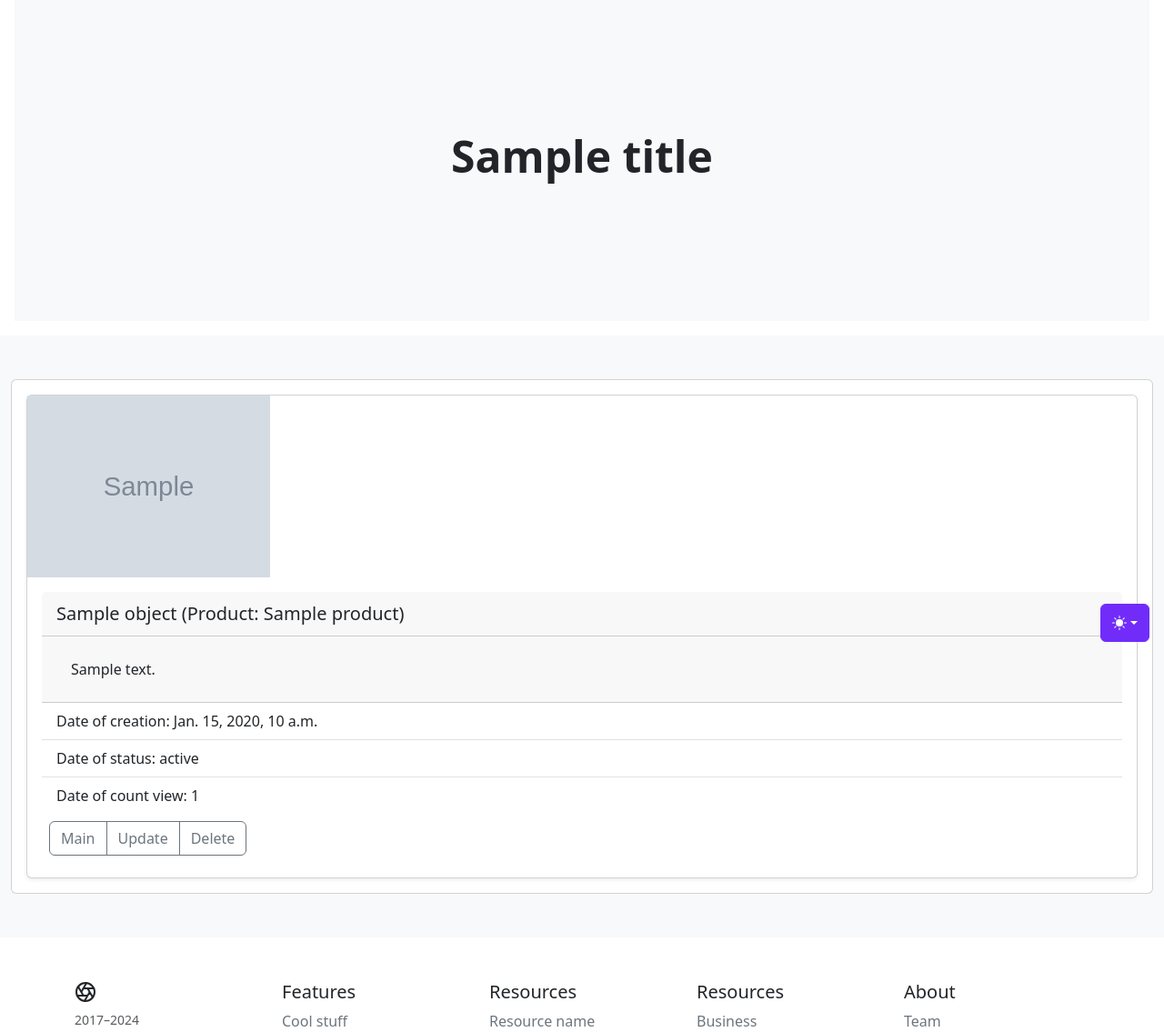
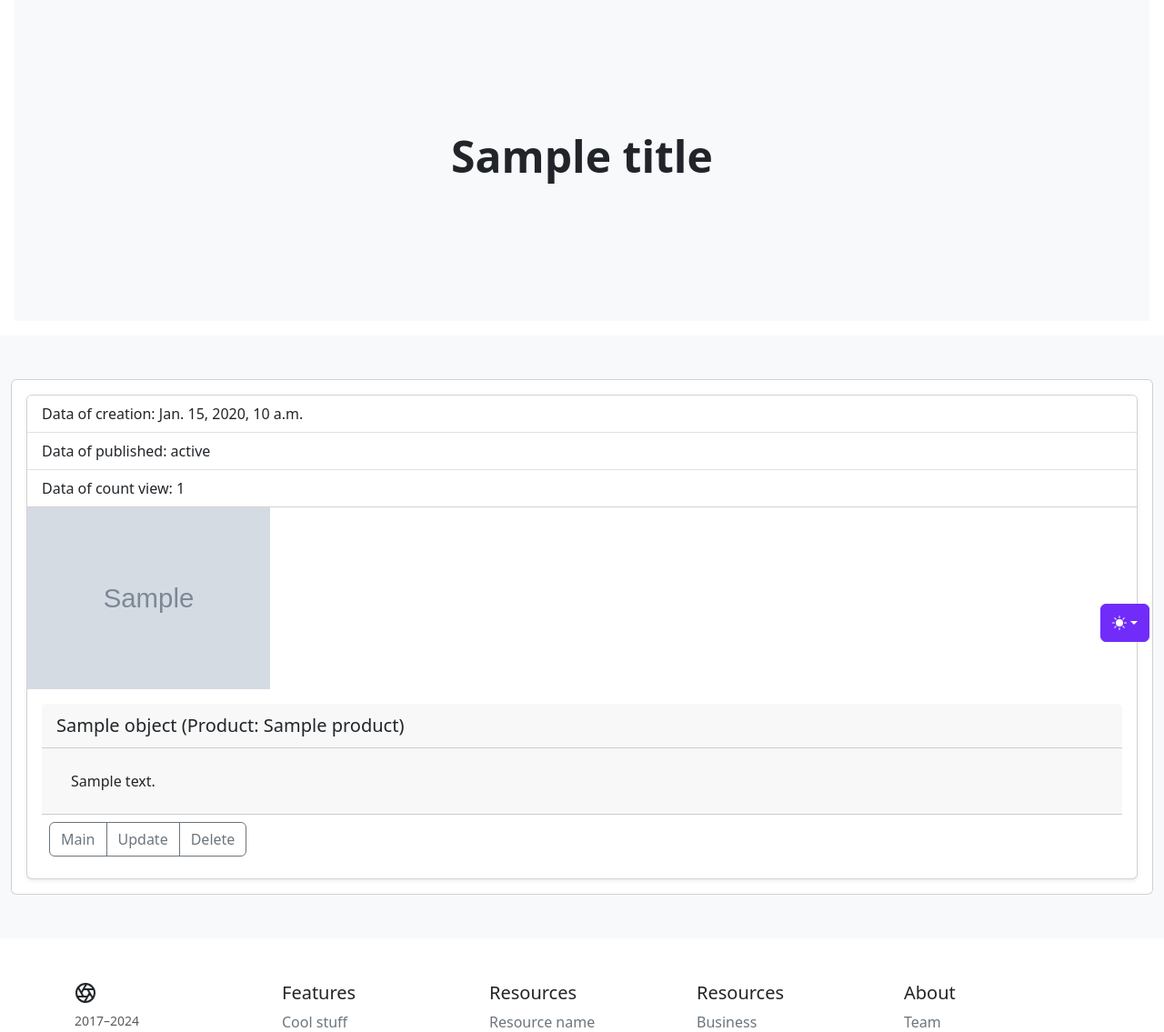
Before and after one commit to ssher250110/homework, a Django app: template catalog/templates/catalog/blog_detail.html in a window 1280 px wide. Shown: the part 78-1213 px from the top of the page at 91% size. Run offline with Django 5.2, Linux system fonts and the light colour scheme; data comes from the database, SQL or seed files in the repository; the template is opened without the code that fills it: most values are stand-ins (such as "Sample title", 1, 10 or a date in 2020); grey boxes marked "Sample" are stand-in pictures; data that the repository does not hold is empty; some libraries are stand-ins or nearby versions.

Commit message:
editing blog_detail

```diff
--- a/catalog/templates/catalog/blog_detail.html
+++ b/catalog/templates/catalog/blog_detail.html
@@ -12,6 +12,11 @@
                 <div class="card">
                     <div class="col">
                         <div class="card shadow-sm m-lg-3">
+                            <ul class="list-group list-group-flush">
+                                <li class="list-group-item">Data of creation: {{ object.created_at }}</li>
+                                <li class="list-group-item">Data of published: {{ object.status }}</li>
+                                <li class="list-group-item">Data of count view: {{ object.view_count }}</li>
+                            </ul>
                             <img class="align-self-start" src="{{ object.photo | mymedia }}"
                                  style="height: 200px;width: auto;">
                             <div class="card-body">
@@ -26,11 +31,6 @@
                                         Not body
                                     {% endif %}
                                 </div>
-                                <ul class="list-group list-group-flush">
-                                    <li class="list-group-item">Date of creation: {{ object.created_at }}</li>
-                                    <li class="list-group-item">Date of status: {{ object.status }}</li>
-                                    <li class="list-group-item">Date of count view: {{ object.view_count }}</li>
-                                </ul>
                                 <div class="btn-group m-sm-2">
                                     <a class="btn btn--sm btn-outline-secondary"
                                        href="{% url 'catalog:blog' %}"
```
